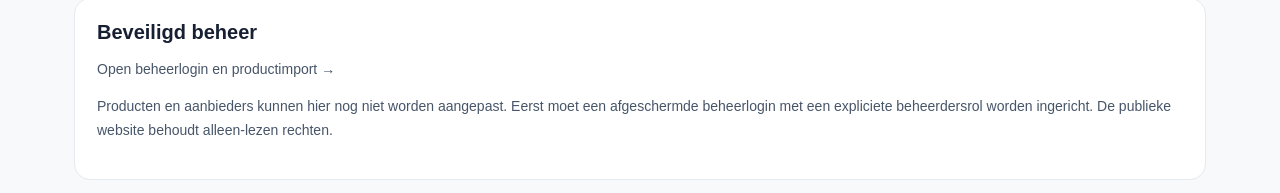
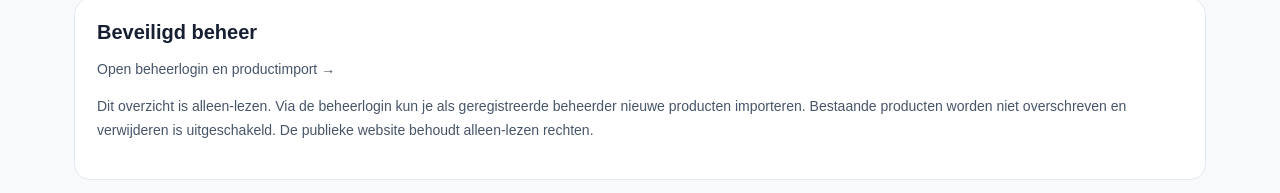
Before and after one commit to dennisvos-git/maaltijd-finder, a Next.js app: page /beheer in a window 1280 px wide. Shown: the part 893-1086 px from the top of the page. Built offline with nearby package versions, Linux system fonts and the light colour scheme; no server answers; the database is empty.

Commit message:
Clarify current admin capabilities in dashboard

```diff
--- a/app/beheer/page.tsx
+++ b/app/beheer/page.tsx
@@ -135,7 +135,7 @@ export default function AdminOverviewPage() {
       </section>
       <section className="detail-panel admin-security-note">
         <h2>Beveiligd beheer</h2><p><Link href="/beheer/import">Open beheerlogin en productimport →</Link></p>
-        <p>Producten en aanbieders kunnen hier nog niet worden aangepast. Eerst moet een afgeschermde beheerlogin met een expliciete beheerdersrol worden ingericht. De publieke website behoudt alleen-lezen rechten.</p>
+        <p>Dit overzicht is alleen-lezen. Via de beheerlogin kun je als geregistreerde beheerder nieuwe producten importeren. Bestaande producten worden niet overschreven en verwijderen is uitgeschakeld. De publieke website behoudt alleen-lezen rechten.</p>
       </section>
     </main>
     <footer>Maaltijd Finder · Beheercontrole · Alleen-lezen</footer>
```
